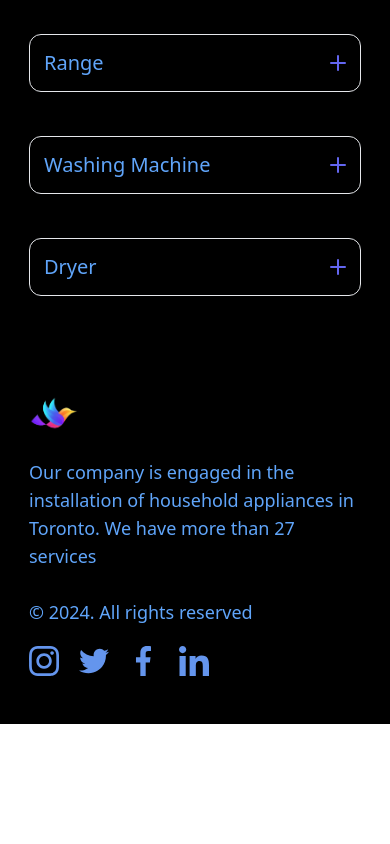
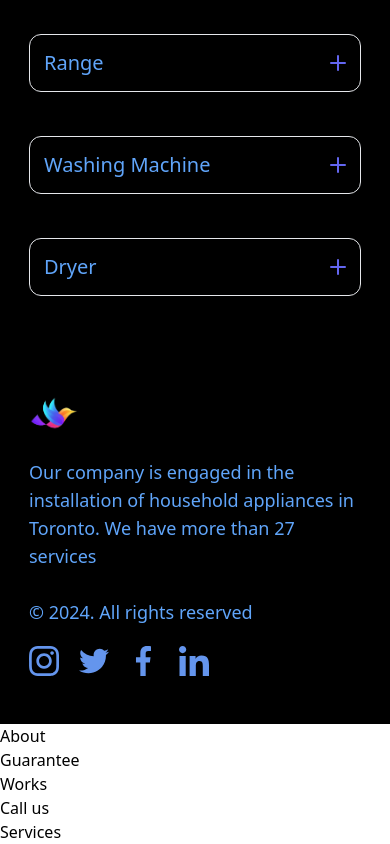
Before and after one commit to Yaroslav0102030405/06-Toronto, a React (Create React App) app: page / in a window 390 px wide. Shown: the part 6447-7291 px from the top of the page. Before the commit the page ends 7171 px from the top, so only its background shows below. Built offline with nearby package versions, Linux system fonts and the light colour scheme.

Commit message:
mobileMenu

```diff
--- a/public/index.html
+++ b/public/index.html
@@ -1,4 +1,4 @@
-<!DOCTYPE html>
+<!doctype html>
 <html lang="en">
   <head>
     <meta charset="utf-8" />
@@ -25,6 +25,15 @@
       Learn how to configure a non-root public URL by running `npm run build`.
     -->
     <title>React App</title>
+
+    <!-- Compiled and minified CSS -->
+    <!-- <link
+      rel="stylesheet"
+      href="https://cdnjs.cloudflare.com/ajax/libs/materialize/1.0.0/css/materialize.min.css"
+    /> -->
+
+    <!-- Compiled and minified JavaScript -->
+    <!-- <script src="https://cdnjs.cloudflare.com/ajax/libs/materialize/1.0.0/js/materialize.min.js"></script> -->
   </head>
   <body>
     <noscript>You need to enable JavaScript to run this app.</noscript>
--- a/src/App.tsx
+++ b/src/App.tsx
@@ -8,7 +8,7 @@ import Footer from "./components/Footer/Footer";
 import Installation from "./components/Installation/Instalation";
 import Accordion from "./components/Accordion/Accordion";
 import GalleryImages from "./components/GalleryImages/GalleryImages";
-// import Modal from "./reusable-components/Modal/Modal";
+import MobileMenu from "./reusable-components/MobileMenu/MobileMenu";
 
 interface Props {}
 
@@ -114,6 +114,7 @@ const App = (props: Props) => {
       </main>
       {/* <Modal /> */}
       <Footer />
+      <MobileMenu />
     </>
   );
 };
--- a/src/components/Hero/Hero.tsx
+++ b/src/components/Hero/Hero.tsx
@@ -6,7 +6,7 @@ import HeroImage from "../../Image/hero-image2.png";
 const Hero = () => {
   return (
     <>
-      <section id="home" className="tablet:py-24 bg-black">
+      <section id="home" className="bg-black tablet:py-24">
         <div className="container desktop mx-auto px-3.5">
           <div className="flex">
             <div className="left">
@@ -27,7 +27,7 @@ const Hero = () => {
               </p>
               <Button />
             </div>
-            <div className="right hidden tablet:block">
+            <div className="hidden right tablet:block">
               <img src={HeroImage} alt="male plumber" />
             </div>
           </div>
--- /dev/null
+++ b/src/reusable-components/MobileMenu/MobileMenu.tsx
@@ -0,0 +1,29 @@
+import React from "react";
+
+const MobileMenu = () => {
+  return (
+    <>
+      <nav>
+        <ul>
+          <li>
+            <a href="#">About</a>
+          </li>
+          <li>
+            <a href="#">Guarantee</a>
+          </li>
+          <li>
+            <a href="#">Works</a>
+          </li>
+          <li>
+            <a href="#">Сall us</a>
+          </li>
+          <li>
+            <a href="#">Services</a>
+          </li>
+        </ul>
+      </nav>
+    </>
+  );
+};
+
+export default MobileMenu;
--- a/src/reusable-components/Modal/Modal.tsx
+++ b/src/reusable-components/Modal/Modal.tsx
@@ -1,7 +1,6 @@
 import React from "react";
 
 const Modal = ({ active, setActive, children }: any) => {
-  //   const [active, setlActive] = React.useState<boolean>(true);
   return (
     <>
       <div
```
Also changed, not shown: src/index.css (+0 -7 lines).
